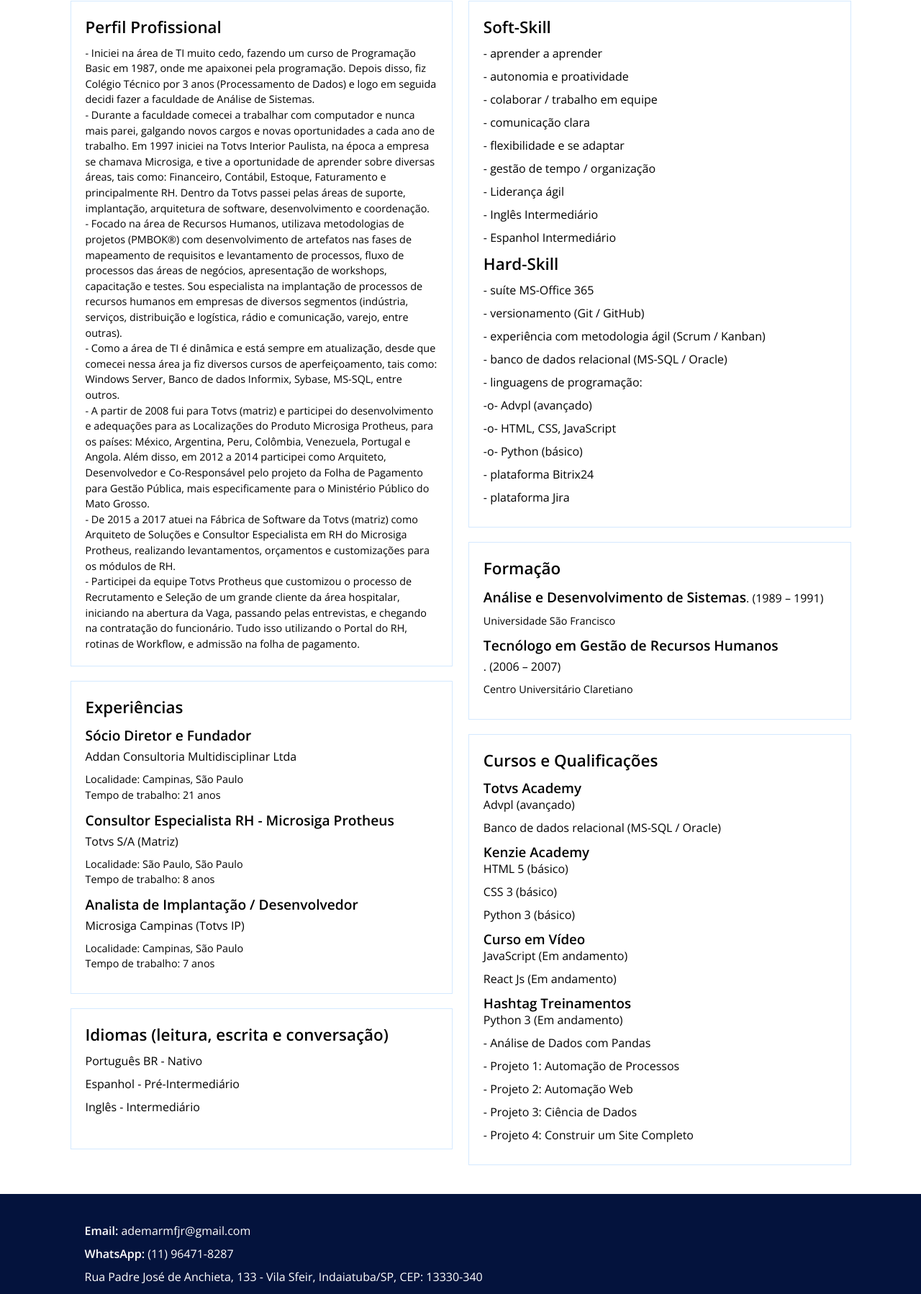
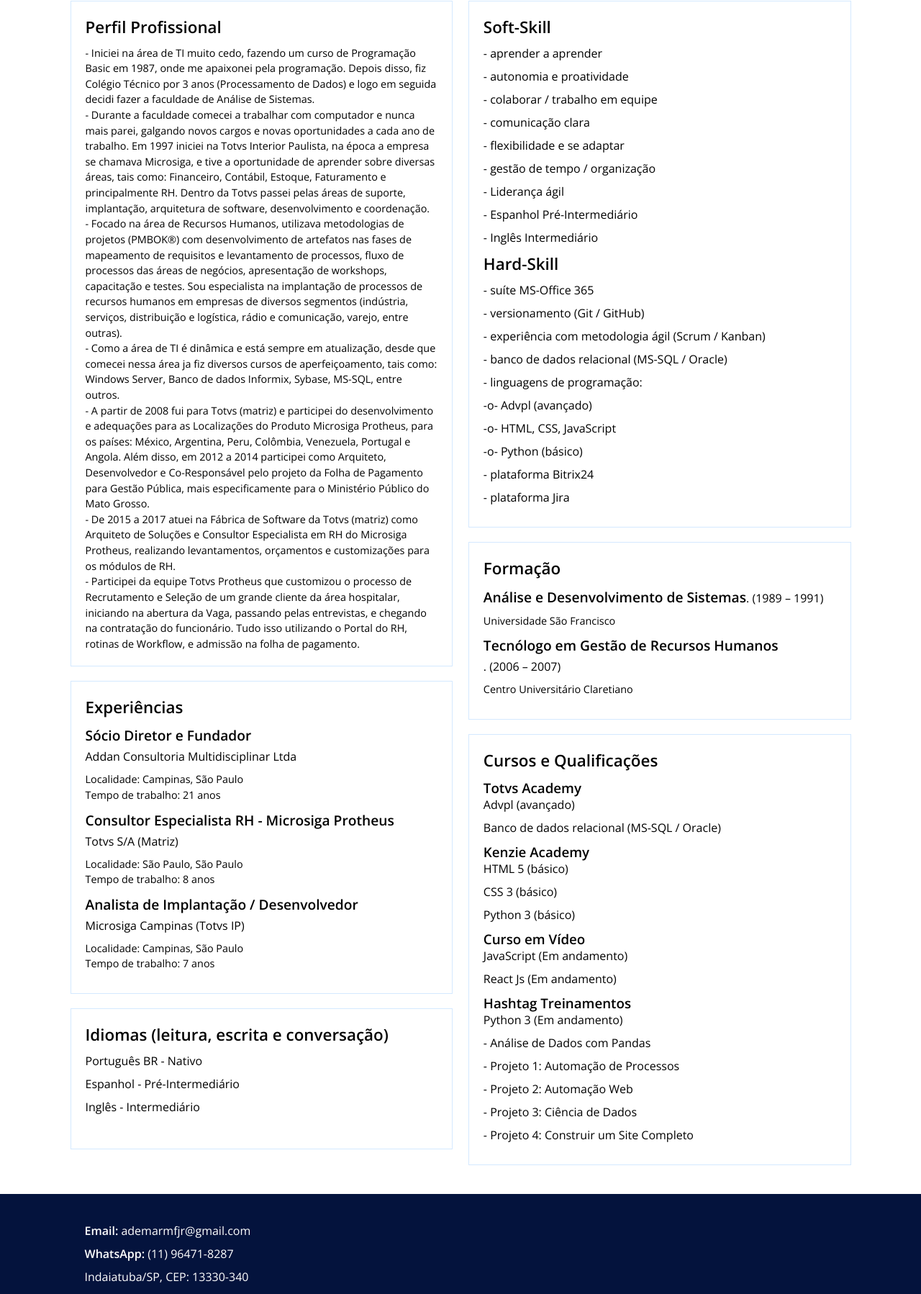
Before and after one commit to ademarfernandes/ademarfernandes.github.io, a plain HTML site: page index.html in a window 1280 px wide. Shown: the part 502-2300 px from the top of the page at 72% size. Drawn offline with nearby package versions, Linux system fonts and the light colour scheme.

Commit message:
Update index.html
Ajustes 13/08/2022

```diff
--- a/index.html
+++ b/index.html
@@ -121,8 +121,8 @@
                                     <li>- flexibilidade e se adaptar</li>
                                     <li>- gestão de tempo / organização</li>
                                     <li>- Liderança ágil</li>
+                                    <li>- Espanhol Pré-Intermediário</li>
                                     <li>- Inglês Intermediário</li>
-                                    <li>- Espanhol Intermediário</li>
                                 </ul>
                                 <h2>Hard-Skill</h2>
                                 <ul>
@@ -195,7 +195,7 @@
                                 <a href="https://api.whatsapp.com/send?phone=5511964718287&text=Ol%C3%A1!%20Vi%20seu%20de%20Currículum%20Vitae."><strong>WhatsApp:</strong> (11) 96471-8287</a>
                             </li>
                             <li>
-                                <a href="https://goo.gl/maps/NVBgZvYYeTkP2Cve8">Rua Padre José de Anchieta, 133 - Vila Sfeir, Indaiatuba/SP, CEP: 13330-340</a>
+                                <a href="https://goo.gl/maps/NVBgZvYYeTkP2Cve8">Indaiatuba/SP, CEP: 13330-340</a>
                             </li>
                         </ul>
                     </nav>
```
